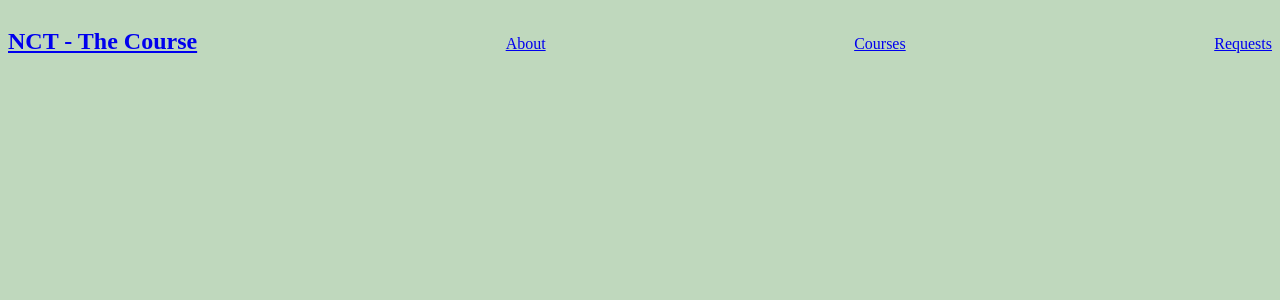
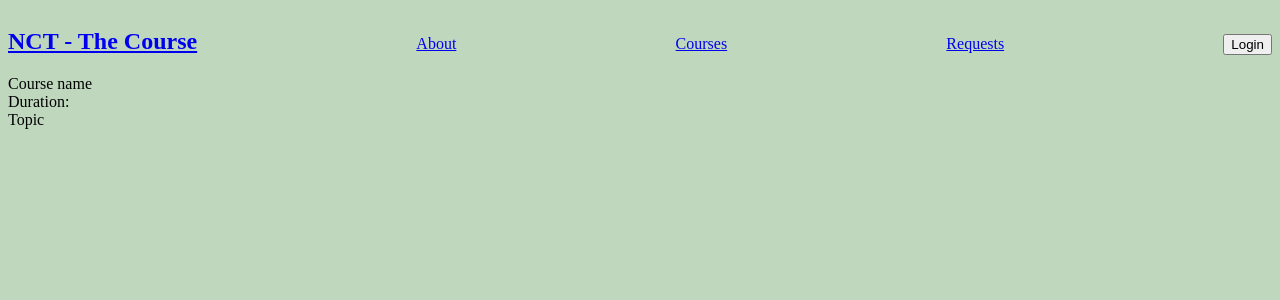
Before and after one commit to ceoraford/nct-course, a Next.js app: page / in a window 1280 px wide. Shown: the top 300 px of the page. Built offline with nearby package versions, Linux system fonts and the light colour scheme.

Commit message:
Add login button with Auth0 auth

```diff
--- a/package.json
+++ b/package.json
@@ -9,6 +9,7 @@
     "lint": "next lint"
   },
   "dependencies": {
+    "@auth0/nextjs-auth0": "^2.6.2",
     "eslint": "8.38.0",
     "eslint-config-next": "13.3.0",
     "next": "13.3.0",
--- /dev/null
+++ b/src/components/LoginButton.js
@@ -0,0 +1,9 @@
+import Link from "next/link";
+
+export default function LoginButton() {
+  return (
+    <Link href="/api/auth/login">
+      <button> Login</button>
+    </Link>
+  )
+}
--- a/src/components/NavBar.js
+++ b/src/components/NavBar.js
@@ -1,5 +1,6 @@
 import Link from "next/link";
 import NavBarStyles from "../styles/NavBar.module.css";
+import LoginButton from "./LoginButton";
 
 export default function NavBar() {
   return (
@@ -10,6 +11,9 @@ export default function NavBar() {
           <li><Link href="/about"> About </Link> </li>
           <li> <Link href="/courses"> Courses</Link> </li>
           <li><Link href="/requests">Requests</Link></li>
+          <li>
+            <LoginButton></LoginButton>
+          </li>
         </ul>
       </nav>
     </>
--- a/src/pages/_app.js
+++ b/src/pages/_app.js
@@ -1,5 +1,11 @@
+import React from 'react';
 import '@/styles/globals.css';
+import { UserProvider } from '@auth0/nextjs-auth0/client';
 
 export default function App({ Component, pageProps }) {
-  return <Component {...pageProps} />
+  return (
+    <UserProvider>
+      <Component {...pageProps} />
+    </UserProvider>
+  )
 }
--- /dev/null
+++ b/src/pages/api/auth/[...auth0].js
@@ -0,0 +1,3 @@
+import { handleAuth } from "@auth0/nextjs-auth0";
+
+export default handleAuth();
--- a/src/pages/index.js
+++ b/src/pages/index.js
@@ -3,8 +3,7 @@ import Head from 'next/head';
 // import { Inter } from 'next/font/google'
 import Link from 'next/link';
 import NavBar from '../components/NavBar';
-
-// const inter = Inter({ subsets: ['latin'] })
+import Course from '@/components/Course';
 
 export default function Home() {
   return (
@@ -15,6 +14,9 @@ export default function Home() {
         <meta name="viewport" content="width=device-width, initial-scale=1" />
       </Head>
       <NavBar />
+      <div>
+        <Course />
+      </div>
     </>
   )
 }
```
Also changed, not shown: 2 other files (tests, documents, lock files or other folders).
